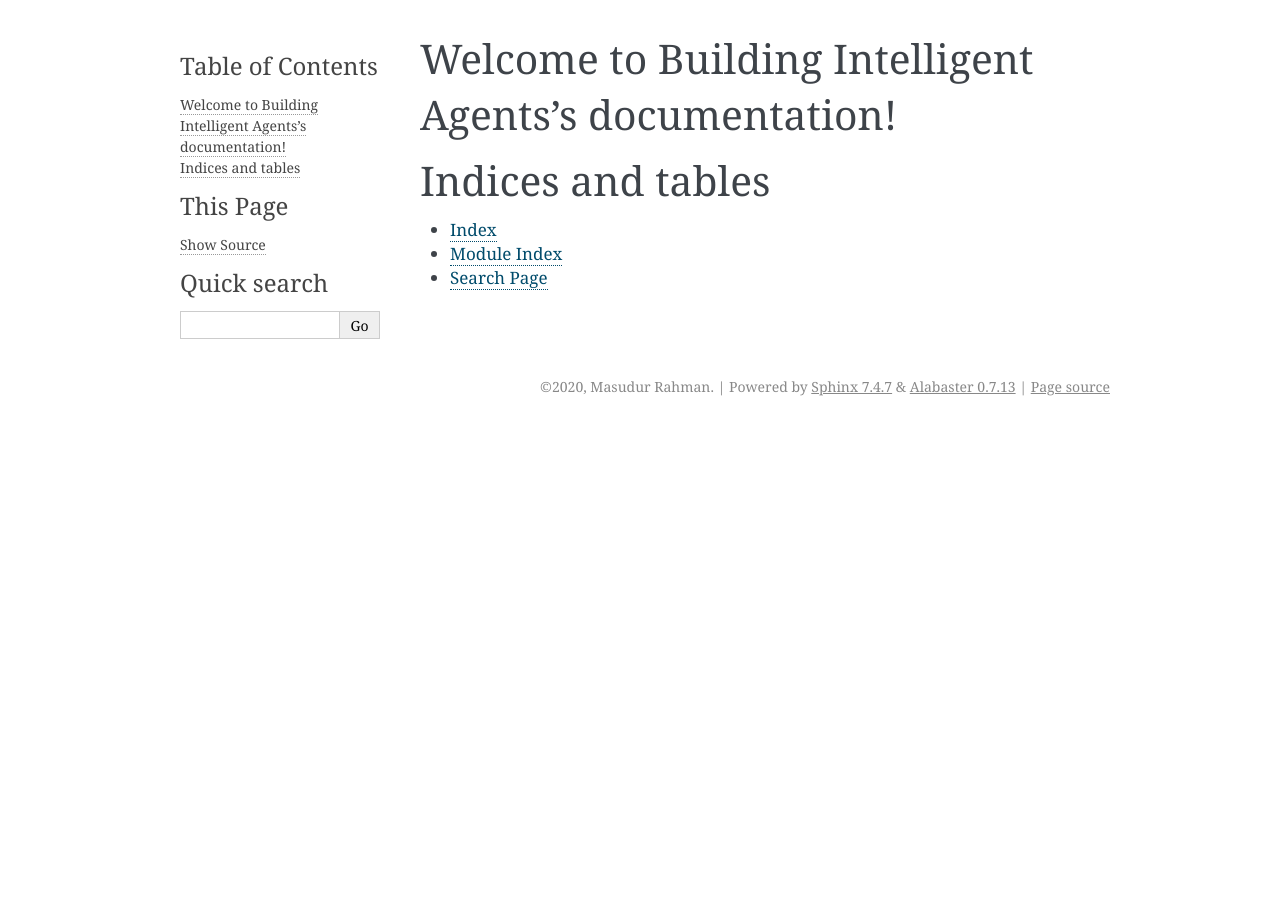
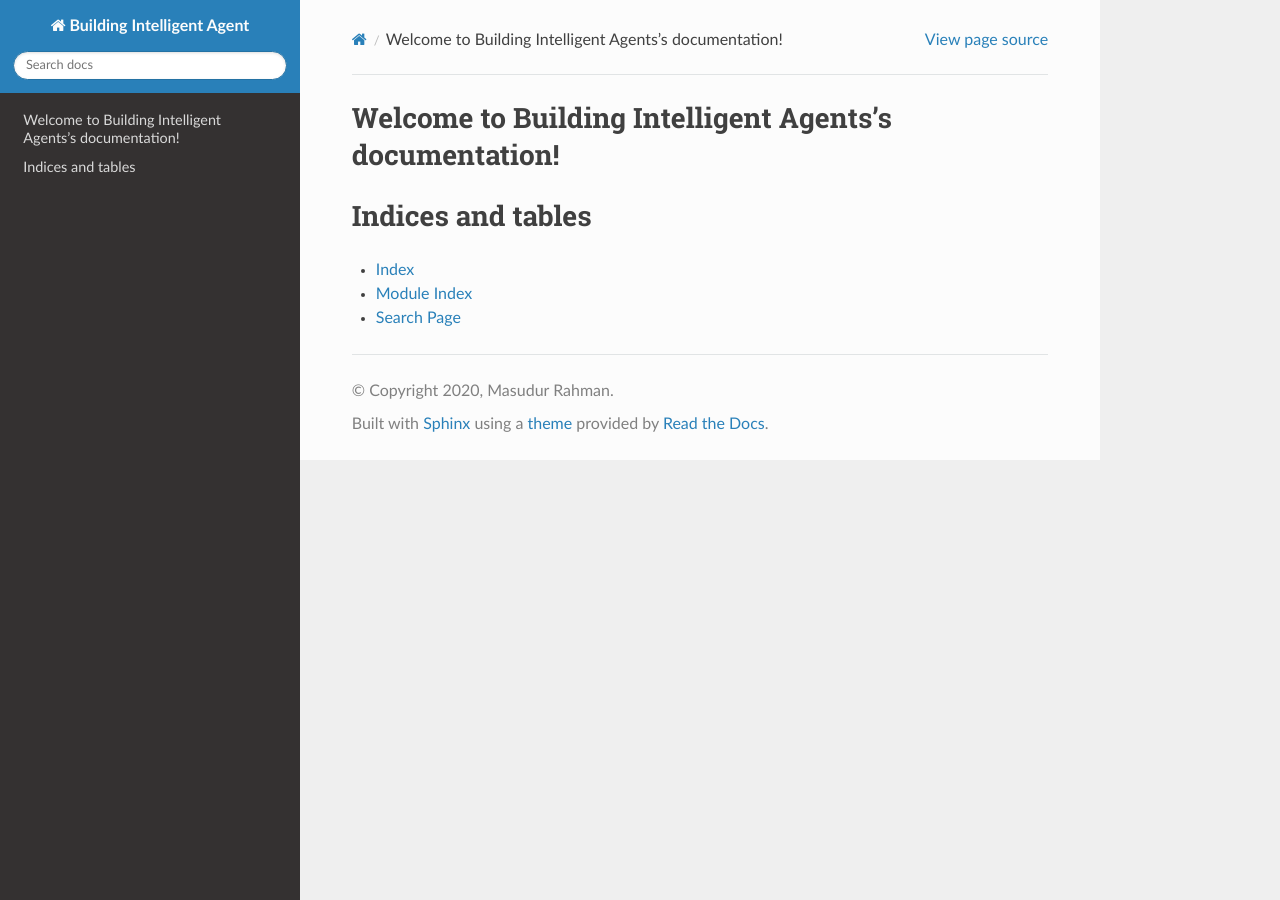
Before and after one commit to masud99r/building-intelligent-agent, a Sphinx documentation site: the page built from docs/index.rst, in a window 1280 px wide. Built offline with Sphinx 7.4.7 and the Read the Docs theme 2.0.0, drawn with Linux system fonts in a browser that asks for light colours.

Commit message:
add theme

```diff
--- a/docs/conf.py
+++ b/docs/conf.py
@@ -44,6 +44,7 @@ extensions = [
     'sphinx.ext.ifconfig',
     'sphinx.ext.viewcode',
     'recommonmark',
+    'sphinx_rtd_theme',
 ]
 
 # Add any paths that contain templates here, relative to this directory.
@@ -79,7 +80,7 @@ pygments_style = None
 # The theme to use for HTML and HTML Help pages.  See the documentation for
 # a list of builtin themes.
 #
-html_theme = 'alabaster'
+html_theme = 'sphinx_rtd_theme' # sphinx_rtd_theme, alabaster
 
 # Theme options are theme-specific and customize the look and feel of a theme
 # further.  For a list of options available for each theme, see the
```
Also changed, not shown: 1 other file.
